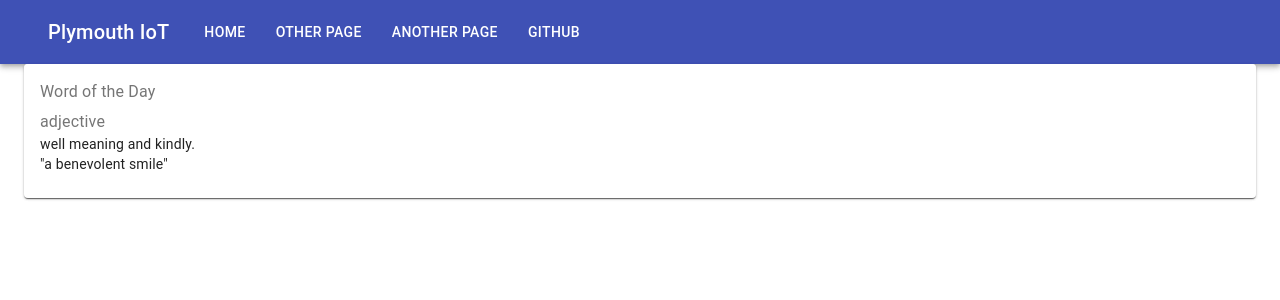
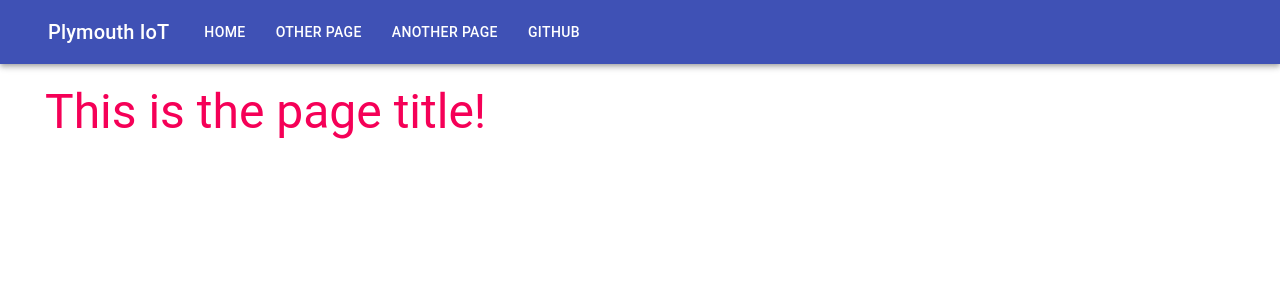
Before and after one commit to PlymouthIoT/PlymouthIoT-Website, a React (Create React App) app: page / in a window 1280 px wide. Shown: the top 300 px of the page. Built offline with nearby package versions, Linux system fonts and the light colour scheme.

Commit message:
Fix page container padding

```diff
--- a/src/App.js
+++ b/src/App.js
@@ -2,17 +2,13 @@ import './App.css';
 import NavBar from "./components/navbar";
 import Home from "./components/page_home";
 import React from "react";
-import {
-  BrowserRouter as Router,
-  Switch,
-  Route,
-  Link
-} from "react-router-dom";
+import { BrowserRouter as Router, Switch, Route } from "react-router-dom";
 
 const App = () => {
   return (
     <Router>
         <NavBar />
+        <div style={{padding:10}}></div>
         <Switch>
           <Route exact path="/">
             <Home />
--- a/src/components/page_home.js
+++ b/src/components/page_home.js
@@ -1,4 +1,4 @@
-import Paper from '@material-ui/core/Paper';
+import Box from '@material-ui/core/Box';
 import Card from '@material-ui/core/Card';
 import CardContent from '@material-ui/core/CardContent';
 import Container from '@material-ui/core/Container';
@@ -7,24 +7,12 @@ import Typography from '@material-ui/core/Typography';
 
 const Home = () => {
     return (
-      <Container>
-        <Paper>
-            <Card>
-              <CardContent>
-                <Typography color="textSecondary" gutterBottom>
-                  Word of the Day
-                </Typography>
-                <Typography color="textSecondary">
-                  adjective
-                </Typography>
-                <Typography variant="body2" component="p">
-                  well meaning and kindly.
-                  <br />
-                  {'"a benevolent smile"'}
-                </Typography>
-              </CardContent>
-            </Card>
-        </Paper>
+      <Container style={{paddingRight: 45, paddingLeft: 45}}>
+        <Box>
+          <Typography variant="h3" color="secondary">
+            This is the page title!
+          </Typography>
+        </Box>
       </Container>
     )
 }
```
